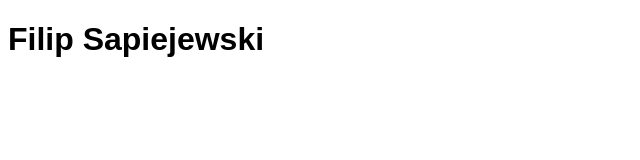
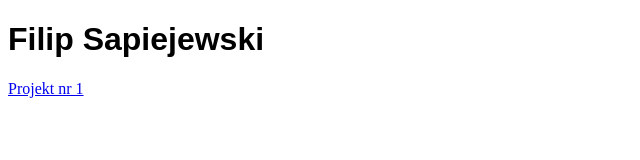
Before and after one commit to Sapiejewski/BSI, a plain HTML site: page index.html in a window 1280 px wide. Shown: the whole page, without its empty margins (0-640 px from the left). Drawn offline with Linux system fonts and the light colour scheme.

Commit message:
Add files via upload

```diff
--- a/index.html
+++ b/index.html
@@ -11,6 +11,8 @@
 
 <body>
     <h1 style="font-family: Arial">Filip Sapiejewski</h1>
+    <a href="first.html">Projekt nr 1</a>
+
 </body>
 
 </html>
```
